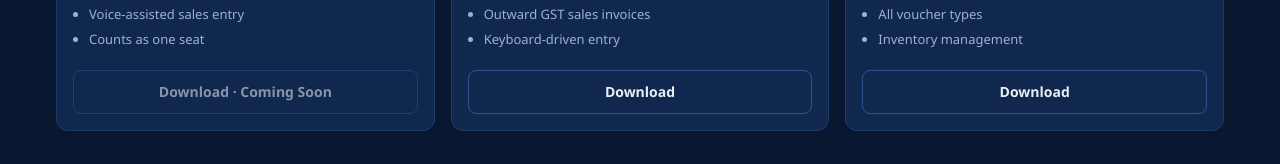
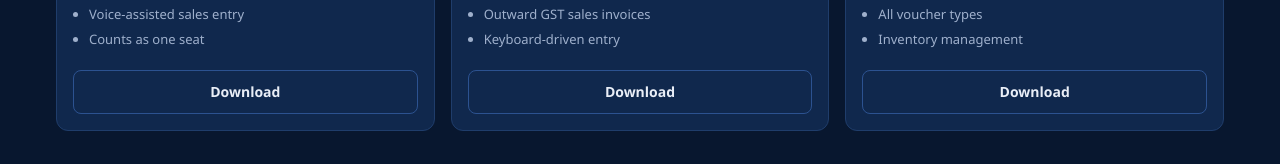
Before and after one commit to dinlac-rgb/dinlac-rgb.github.io, a plain HTML site: page index.html in a window 1280 px wide. Both pictures are taken after a click on the tab "Pricing & Download". Shown: the part 559-723 px from the top of the page. Drawn offline with Linux system fonts and the light colour scheme.

Commit message:
Add files via upload

```diff
--- a/index.html
+++ b/index.html
@@ -840,7 +840,7 @@
         <div class="plan-row"><span class="plan-row-label">First year</span><span class="plan-row-value">₹199</span></div>
         <div class="plan-row"><span class="plan-row-label">Renewal / yr</span><span class="plan-row-value">₹99</span></div>
         <ul class="plan-features"><li>Voice-assisted sales entry</li><li>Counts as one seat</li></ul>
-        <div class="plan-cta"><a class="btn btn-outline" data-download="pocket">Download</a></div>
+        <div class="plan-cta"><a class="btn btn-outline" data-download="pocket" href="https://mybizpulse.in">Download</a></div>
       </article>
       <article class="plan">
         <div class="plan-head"><h4 class="plan-name">BizPulse Billing</h4><p class="plan-edition">Desktop · Sales entry</p></div>
@@ -848,7 +848,7 @@
         <div class="plan-row"><span class="plan-row-label">First year</span><span class="plan-row-value">₹499</span></div>
         <div class="plan-row"><span class="plan-row-label">Renewal / yr</span><span class="plan-row-value">₹249</span></div>
         <ul class="plan-features"><li>Outward GST sales invoices</li><li>Keyboard-driven entry</li></ul>
-        <div class="plan-cta"><a class="btn btn-outline" data-download="billing" href="https://github.com/dinlac-rgb/dinlac-rgb.github.io/releases/download/v1.0.0/BizPulse_Setup_v1.0.0.exe">Download</a></div>
+        <div class="plan-cta"><a class="btn btn-outline" data-download="billing" href="https://mybizpulse.in">Download</a></div>
       </article>
       <article class="plan">
         <div class="plan-head"><h4 class="plan-name">BizPulse Lite</h4><p class="plan-edition">Desktop · Bookkeeping</p></div>
@@ -856,7 +856,7 @@
         <div class="plan-row"><span class="plan-row-label">First year</span><span class="plan-row-value">₹1,499</span></div>
         <div class="plan-row"><span class="plan-row-label">Renewal / yr</span><span class="plan-row-value">₹749</span></div>
         <ul class="plan-features"><li>All voucher types</li><li>Inventory management</li></ul>
-        <div class="plan-cta"><a class="btn btn-outline" data-download="lite" href="https://github.com/dinlac-rgb/dinlac-rgb.github.io/releases/download/v1.0.0/BizPulse_Setup_v1.0.0.exe">Download</a></div>
+        <div class="plan-cta"><a class="btn btn-outline" data-download="lite" href="https://mybizpulse.in">Download</a></div>
       </article>
     </div>
 
@@ -868,7 +868,7 @@
         <div class="plan-row"><span class="plan-row-label">First year</span><span class="plan-row-value">₹1,999</span></div>
         <div class="plan-row"><span class="plan-row-label">Renewal / yr</span><span class="plan-row-value">₹999</span></div>
         <ul class="plan-features"><li>GSTR-ready reports</li><li>Manual bank check-off</li></ul>
-        <div class="plan-cta"><a class="btn btn-outline" data-download="standard" href="https://github.com/dinlac-rgb/dinlac-rgb.github.io/releases/download/v1.0.0/BizPulse_Setup_v1.0.0.exe">Download</a></div>
+        <div class="plan-cta"><a class="btn btn-outline" data-download="standard" href="https://mybizpulse.in">Download</a></div>
       </article>
       <article class="plan">
         <div class="plan-head"><h4 class="plan-name">Standard Gold</h4><p class="plan-edition">Multi-user · Up to 5 seats</p></div>
@@ -876,7 +876,7 @@
         <div class="plan-row"><span class="plan-row-label">First year</span><span class="plan-row-value">₹8,999</span></div>
         <div class="plan-row"><span class="plan-row-label">Renewal / yr</span><span class="plan-row-value">₹4,499</span></div>
         <ul class="plan-features"><li>Everything in Silver</li><li>5 concurrent devices</li></ul>
-        <div class="plan-cta"><a class="btn btn-primary" data-download="standard" href="https://github.com/dinlac-rgb/dinlac-rgb.github.io/releases/download/v1.0.0/BizPulse_Setup_v1.0.0.exe">Download</a></div>
+        <div class="plan-cta"><a class="btn btn-primary" data-download="standard" href="https://mybizpulse.in">Download</a></div>
       </article>
       <article class="plan">
         <div class="plan-head"><h4 class="plan-name">Standard Platinum</h4><p class="plan-edition">Multi-user · One-time</p></div>
@@ -884,7 +884,7 @@
         <div class="plan-row"><span class="plan-row-label">One-time</span><span class="plan-row-value">₹17,999</span></div>
         <div class="plan-row"><span class="plan-row-label">Renewal / yr</span><span class="plan-row-value is-muted">Not required</span></div>
         <ul class="plan-features"><li>Everything in Gold</li><li>Permanent licence key</li></ul>
-        <div class="plan-cta"><a class="btn btn-gold" data-download="standard" href="https://github.com/dinlac-rgb/dinlac-rgb.github.io/releases/download/v1.0.0/BizPulse_Setup_v1.0.0.exe">Download</a></div>
+        <div class="plan-cta"><a class="btn btn-gold" data-download="standard" href="https://mybizpulse.in">Download</a></div>
       </article>
     </div>
 
@@ -896,7 +896,7 @@
         <div class="plan-row"><span class="plan-row-label">First year</span><span class="plan-row-value">₹6,999</span></div>
         <div class="plan-row"><span class="plan-row-label">Renewal / yr</span><span class="plan-row-value">₹2,999</span></div>
         <ul class="plan-features"><li>Banking automation</li><li>Security &amp; audit logs</li></ul>
-        <div class="plan-cta"><a class="btn btn-outline" data-download="pro-silver" href="https://github.com/dinlac-rgb/dinlac-rgb.github.io/releases/download/v1.0.0/BizPulse_Setup_v1.0.0.exe">Download</a></div>
+        <div class="plan-cta"><a class="btn btn-outline" data-download="pro-silver" href="https://silver.mybizpulse.in/downloads/BizPulse_Setup_v1.0.0.exe" download="BizPulse_Setup_v1.0.0.exe">Download</a></div>
       </article>
       <article class="plan">
         <div class="plan-head"><h4 class="plan-name">Pro Gold</h4><p class="plan-edition">Multi-user · Up to 5 seats</p></div>
@@ -904,7 +904,7 @@
         <div class="plan-row"><span class="plan-row-label">First year</span><span class="plan-row-value">₹20,999</span></div>
         <div class="plan-row"><span class="plan-row-label">Renewal / yr</span><span class="plan-row-value">₹8,999</span></div>
         <ul class="plan-features"><li>Everything in Silver</li><li>Bulk statement reconciliation</li></ul>
-        <div class="plan-cta"><a class="btn btn-primary" data-download="pro-gold" href="https://github.com/dinlac-rgb/dinlac-rgb.github.io/releases/download/v1.0.0/BizPulse_Setup_v1.0.0.exe">Download</a></div>
+        <div class="plan-cta"><a class="btn btn-primary" data-download="pro-gold" href="https://gold.mybizpulse.in/downloads/BizPulse_Setup_v1.0.0.exe" download="BizPulse_Setup_v1.0.0.exe">Download</a></div>
       </article>
       <article class="plan is-featured">
         <div class="plan-head"><h4 class="plan-name">Pro Platinum</h4><p class="plan-edition">Multi-user · One-time</p></div>
@@ -912,7 +912,7 @@
         <div class="plan-row"><span class="plan-row-label">One-time</span><span class="plan-row-value">₹41,999</span></div>
         <div class="plan-row"><span class="plan-row-label">Renewal / yr</span><span class="plan-row-value is-muted">Not required</span></div>
         <ul class="plan-features"><li>Everything in Gold</li><li>Permanent licence key</li></ul>
-        <div class="plan-cta"><a class="btn btn-gold" data-download="pro-platinum" href="https://github.com/dinlac-rgb/dinlac-rgb.github.io/releases/download/v1.0.0/BizPulse_Setup_v1.0.0.exe">Download</a></div>
+        <div class="plan-cta"><a class="btn btn-gold" data-download="pro-platinum" href="https://mybizpulse.in/downloads/BizPulse_Setup_v1.0.0.exe" download="BizPulse_Setup_v1.0.0.exe">Download</a></div>
       </article>
     </div>
 
@@ -990,6 +990,16 @@
   "use strict";
 
   /* ---------- Site configuration ---------- */
+  const DOWNLOADS = {
+    pocket: "https://mybizpulse.in",
+    billing: "https://mybizpulse.in",
+    lite: "https://mybizpulse.in",
+    standard: "https://mybizpulse.in",
+    "pro-silver": "https://silver.mybizpulse.in/downloads/BizPulse_Setup_v1.0.0.exe",
+    "pro-gold": "https://gold.mybizpulse.in/downloads/BizPulse_Setup_v1.0.0.exe",
+    "pro-platinum": "https://mybizpulse.in/downloads/BizPulse_Setup_v1.0.0.exe"
+  };
+
   const HOTLINES = [
     { label: "Verification line 1", number: "+91 97340 36000" },
     { label: "Verification line 2", number: "+91 97340 37000" },
@@ -1021,11 +1031,13 @@
 
   /* ---------- Download buttons ---------- */
   document.querySelectorAll("[data-download]").forEach((link) => {
-    const url = (link.getAttribute("href") || "").trim();
+    const url = DOWNLOADS[link.getAttribute("data-download")];
     if (url) {
+      link.setAttribute("href", url);
       link.setAttribute("rel", "noopener");
     } else {
       link.removeAttribute("href");
+      link.removeAttribute("download");
       link.classList.add("is-disabled");
       link.setAttribute("aria-disabled", "true");
       link.textContent = "Download · Coming Soon";
```
